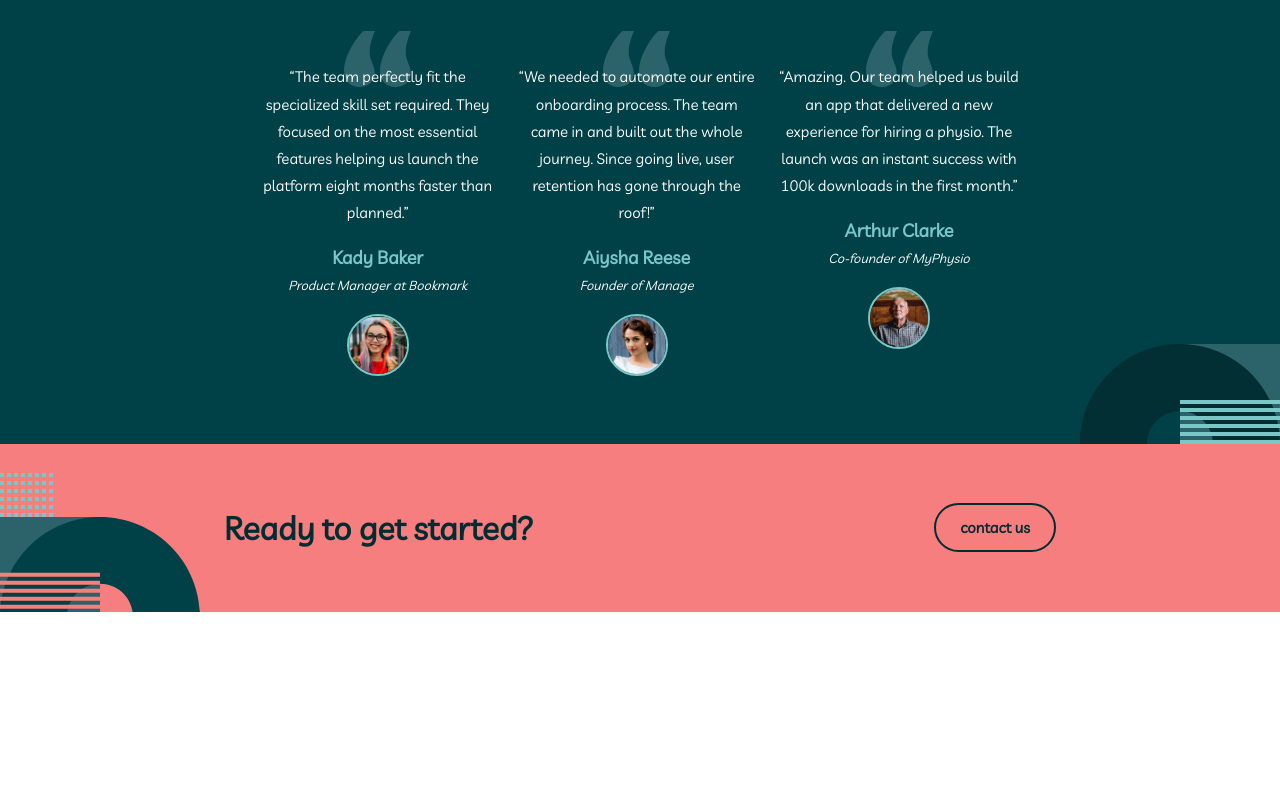
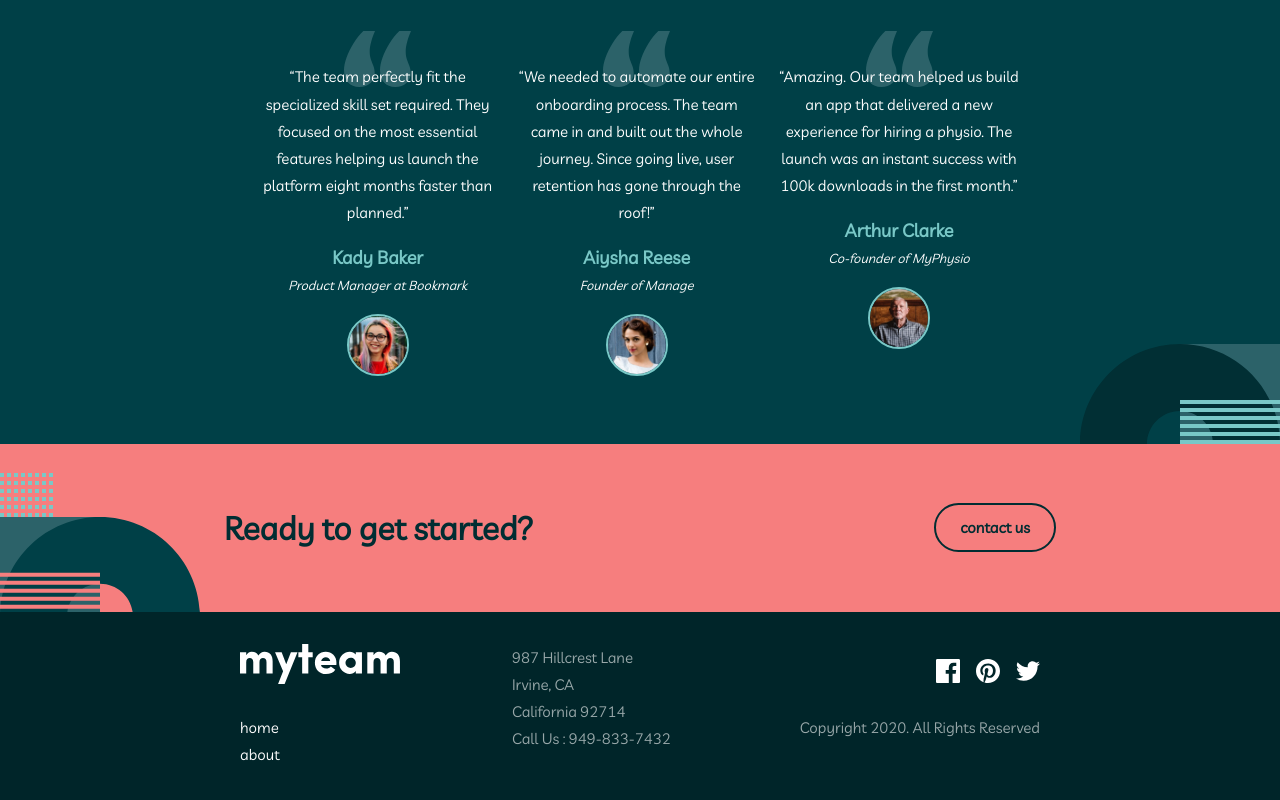
Before and after one commit to manoj-jayapprakash/myTeam-FEM, a React (Create React App) app: page / in a window 1280 px wide. Shown: the part 1288-2088 px from the top of the page. Before the commit the page ends 1900 px from the top, so only its background shows below. Built offline with nearby package versions, Linux system fonts and the light colour scheme.

Commit message:
Added footer component

```diff
--- /dev/null
+++ b/src/components/Footer.css
@@ -0,0 +1,78 @@
+.footer {
+  background-color: var(--secondary-dark-green);
+  text-align: center;
+  padding: 2rem 0;
+}
+
+.footer__content {
+  display: grid;
+  gap: 1rem;
+}
+
+.address,
+.copyrights {
+  font-style: normal;
+  opacity: 0.6;
+  line-height: 1.8;
+}
+
+.social {
+  display: flex;
+  gap: 1rem;
+  justify-content: center;
+  align-items: center;
+}
+
+@media (min-width: 700px) {
+  .footer__content {
+    width: 65%;
+    grid-template-columns: 1fr 1fr;
+    grid-template-rows: 1fr 1fr 1fr;
+    grid-template-areas:
+      'logo address'
+      'nav address'
+      'social copyrights';
+    text-align: left;
+  }
+
+  .logo {
+    grid-area: logo;
+  }
+
+  .footer__address {
+    grid-area: address;
+    text-align: right;
+  }
+
+  .footer__nav {
+    grid-area: nav;
+  }
+
+  .social {
+    grid-area: social;
+    justify-content: flex-start;
+  }
+
+  .copyrights {
+    grid-area: copyrights;
+    text-align: right;
+  }
+}
+
+@media (min-width: 1000px) {
+  .footer__content {
+    grid-template-columns: 1fr 1fr 1fr;
+    grid-template-rows: 1fr 1fr;
+    grid-template-areas:
+      'logo address social'
+      'nav address copyrights';
+  }
+
+  .address {
+    text-align: left;
+  }
+
+  .social {
+    justify-content: flex-end;
+  }
+}
--- /dev/null
+++ b/src/components/Footer.js
@@ -0,0 +1,36 @@
+import './Footer.css';
+import logo from '../assets/logo.svg';
+import fb from '../assets/icon-facebook.svg';
+import pinterest from '../assets/icon-pinterest.svg';
+import twitter from '../assets/icon-twitter.svg';
+
+export const Footer = () => {
+  return (
+    <footer className="footer">
+      <div className="container footer__content">
+        <div className="logo">
+          <img src={logo} alt="myTeam logo" />
+        </div>
+        <div className="footer__nav">
+          <p className="">home</p>
+          <p className="">about</p>
+        </div>
+        <div className="footer__address">
+          <address className="address">
+            987 Hillcrest Lane
+            <br />
+            Irvine, CA
+            <br /> California 92714
+            <br /> Call Us : 949-833-7432
+          </address>
+        </div>
+        <div className="social">
+          <img src={fb} alt="facebook" />
+          <img src={pinterest} alt="pinterest" />
+          <img src={twitter} alt="twitter" />
+        </div>
+        <div className="copyrights">Copyright 2020. All Rights Reserved</div>
+      </div>
+    </footer>
+  );
+};
--- a/src/pages/Home.js
+++ b/src/pages/Home.js
@@ -2,6 +2,7 @@ import { Hero } from '../components/Hero';
 import { Features } from '../components/Features';
 import { Testimonials } from '../components/Testimonials';
 import { ContactUs } from '../components/ContactUs';
+import { Footer } from '../components/Footer';
 
 export const Home = () => {
   return (
@@ -10,6 +11,7 @@ export const Home = () => {
       <Features />
       <Testimonials />
       <ContactUs />
+      <Footer />
     </>
   );
 };
```
